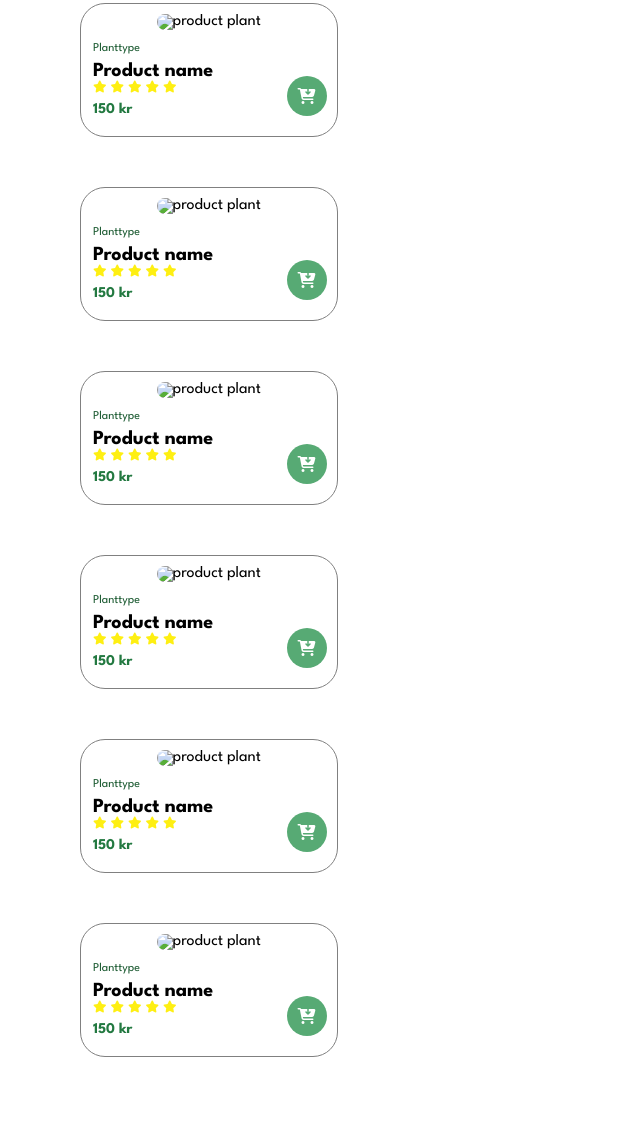
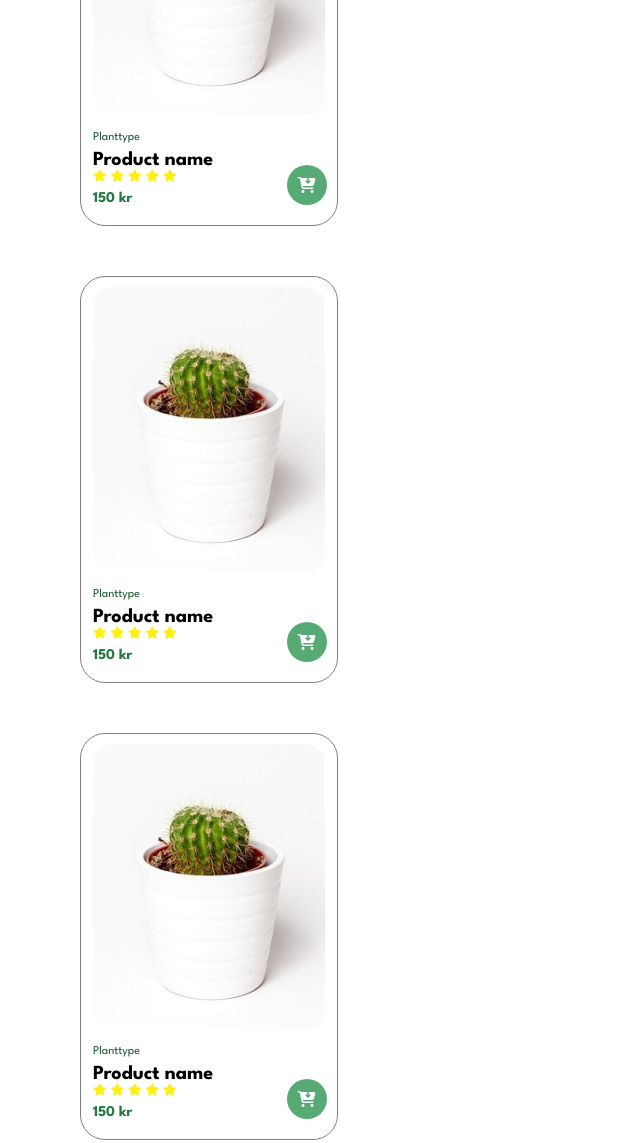
Before and after one commit to ViolaSorgato/PlantSHOP, a plain HTML site: page index.html in a window 1280 px wide. Shown: the part 1689-2832 px from the top of the page, without its empty margins (0-640 px from the left). Before the commit the page ends 2801 px from the top, so only its background shows below. Drawn offline with Linux system fonts and the light colour scheme; the site is published under a folder, as on GitHub Pages, so addresses that start at the root find nothing.

Commit message:
Fixed mistake pics

```diff
--- a/index.html
+++ b/index.html
@@ -38,7 +38,7 @@
         <p>Summer collection</p>
         <div class="pro-container">
             <div class="pro">
-                <img src="/assets/productimg.jpg" alt="product plant">
+                <img src="assets/productimg.jpg" alt="product plant">
                 <div class="des">
                     <span>Planttype</span>
                     <h5>Product name</h5>
@@ -74,7 +74,7 @@
         </div>
         <div class="pro-container">
             <div class="pro">
-                <img src="/assets/productimg.jpg" alt="product plant">
+                <img src="assets/productimg.jpg" alt="product plant">
                 <div class="des">
                     <span>Planttype</span>
                     <h5>Product name</h5>
@@ -92,7 +92,7 @@
         </div>
         <div class="pro-container">
             <div class="pro">
-                <img src="/assets/productimg.jpg" alt="product plant">
+                <img src="assets/productimg.jpg" alt="product plant">
                 <div class="des">
                     <span>Planttype</span>
                     <h5>Product name</h5>
@@ -110,7 +110,7 @@
         </div>
         <div class="pro-container">
             <div class="pro">
-                <img src="/assets/productimg.jpg" alt="product plant">
+                <img src="assets/productimg.jpg" alt="product plant">
                 <div class="des">
                     <span>Planttype</span>
                     <h5>Product name</h5>
@@ -128,7 +128,7 @@
         </div>
         <div class="pro-container">
             <div class="pro">
-                <img src="/assets/productimg.jpg" alt="product plant">
+                <img src="assets/productimg.jpg" alt="product plant">
                 <div class="des">
                     <span>Planttype</span>
                     <h5>Product name</h5>
@@ -146,7 +146,7 @@
         </div>
         <div class="pro-container">
             <div class="pro">
-                <img src="/assets/productimg.jpg" alt="product plant">
+                <img src="assets/productimg.jpg" alt="product plant">
                 <div class="des">
                     <span>Planttype</span>
                     <h5>Product name</h5>
@@ -164,7 +164,7 @@
         </div>
         <div class="pro-container">
             <div class="pro">
-                <img src="/assets/productimg.jpg" alt="product plant">
+                <img src="assets/productimg.jpg" alt="product plant">
                 <div class="des">
                     <span>Planttype</span>
                     <h5>Product name</h5>
```
